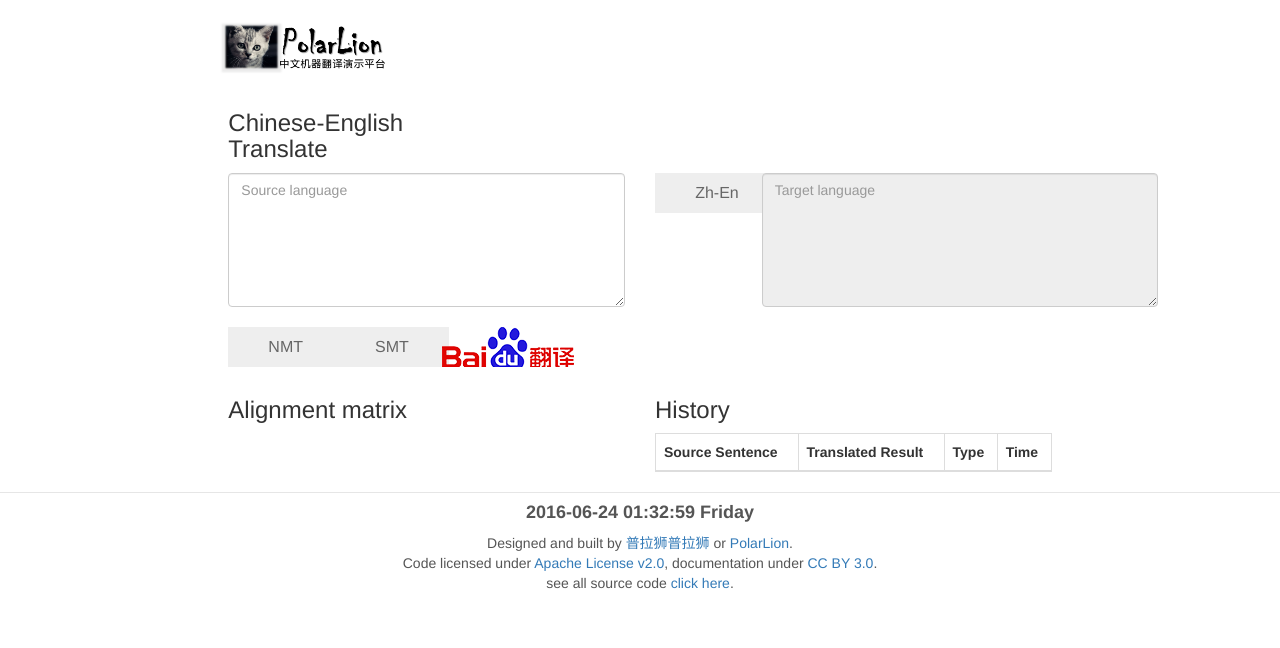
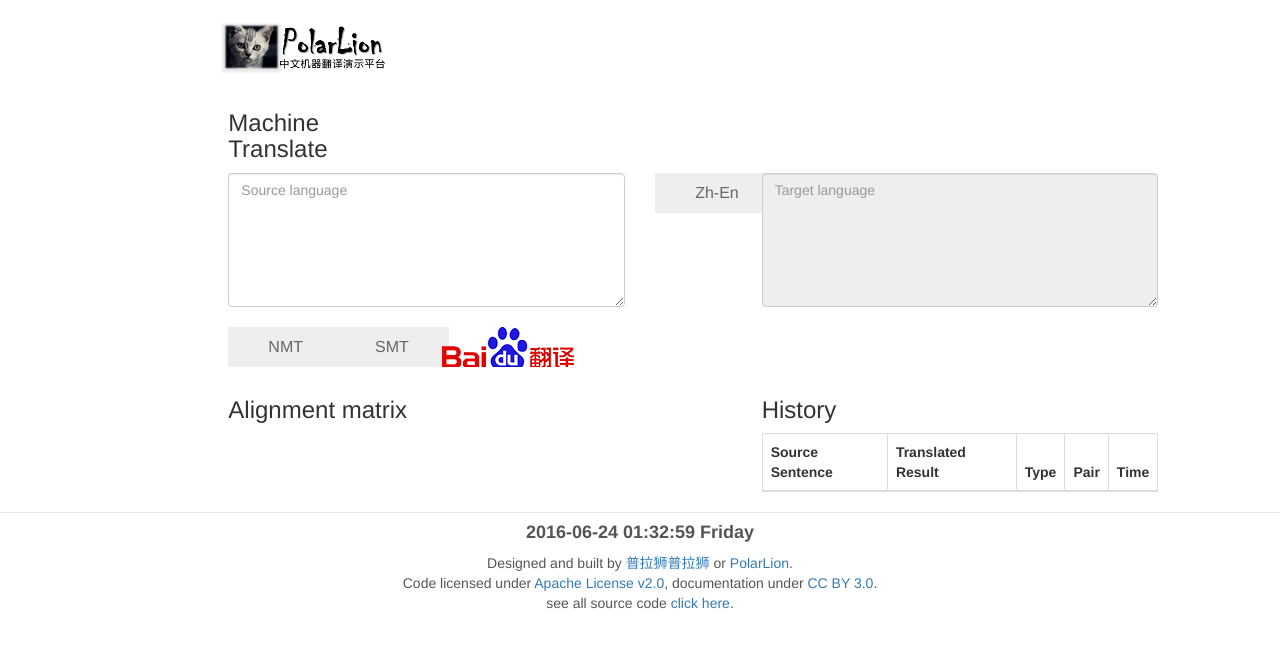
Before and after one commit to PolarLion/Django-study, a Django app: page /home/ in a window 1280 px wide. Shown: the part 51-699 px from the top of the page. Run offline with Django 3.2, Linux system fonts and the light colour scheme; lists and menus that the app fills with data are empty; some libraries are stand-ins or nearby versions.

Commit message:
add languages

```diff
--- a/mysite/templates/includes/mainpage.html
+++ b/mysite/templates/includes/mainpage.html
@@ -2,7 +2,7 @@
 
   <div class="row">
     <div class="col-md-2 col-md-offset-2">
-      <h3><p class="text-left">Chinese-English Translate</p></h3>
+      <h3><p class="text-left">Machine Translate</p></h3>
     </div>
 
 
@@ -17,7 +17,7 @@
       <select class="button button-select" id="languages">
         <option value="zh-en" id="zh-en">Zh-En</option>
         <option value="zh-zh" id="zh-zh">Zh-Zh</option>
-        <!-- <option value="en-zh" id="en-zh">En-Zh</option> -->
+        <option value="en-zh" id="en-zh">En-Zh</option>
       </select>
     </div>
 
@@ -35,7 +35,7 @@
   <div class="row">
     <div class="col-md-4 col-md-offset-2" id="alignment"><h3><p>Alignment matrix</p></h3></div>
 
-    <div class="col-md-4 col-md-offset-0">
+    <div class="col-md-4 col-md-offset-1">
     <table id="resultstable" class="table table-bordered">
     <h3><p>History</p></h3>
     <thead>
@@ -43,6 +43,7 @@
     <th>Source Sentence</th>
     <th>Translated Result</th>
     <th>Type</th>
+    <th>Pair</th>
     <th>Time</th>
     </tr>
     </thead>
```
